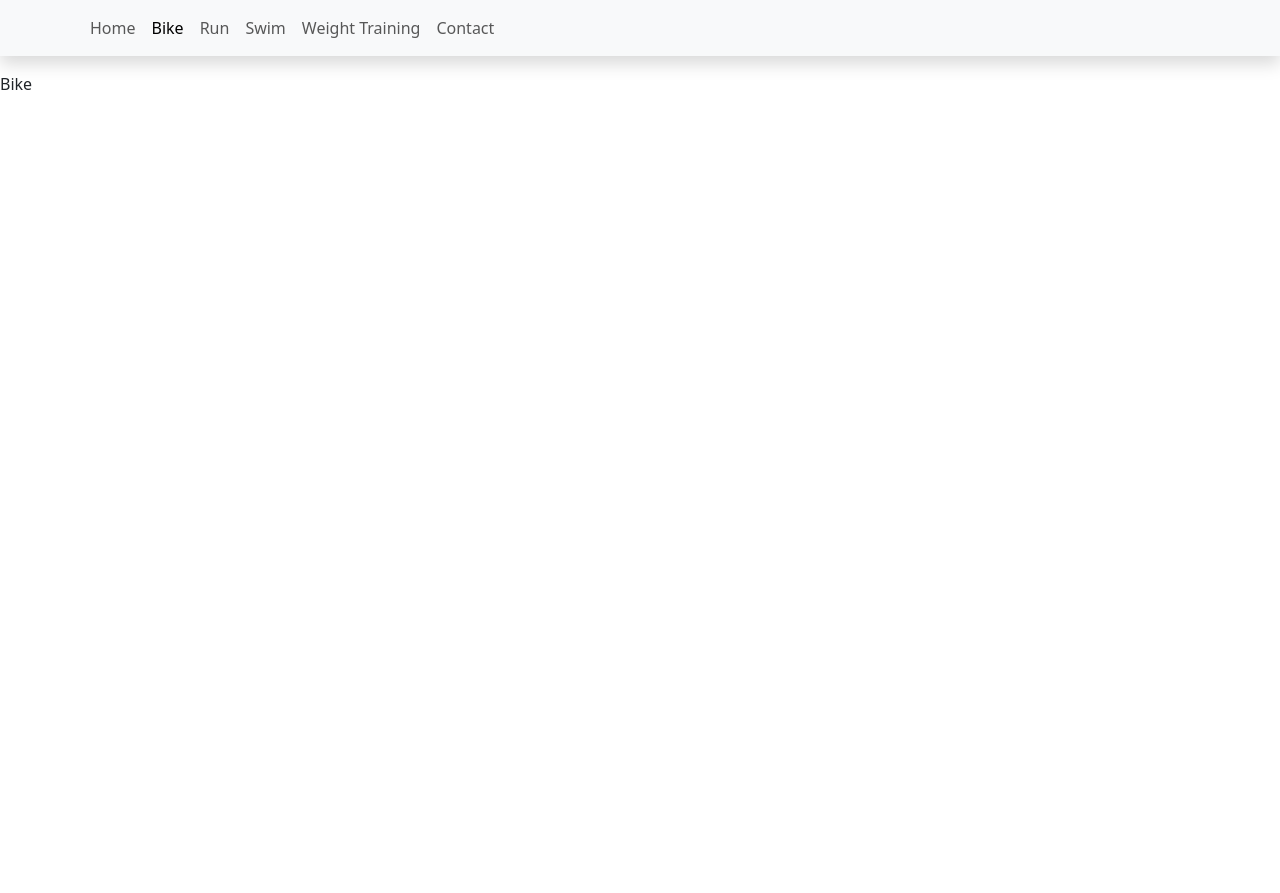
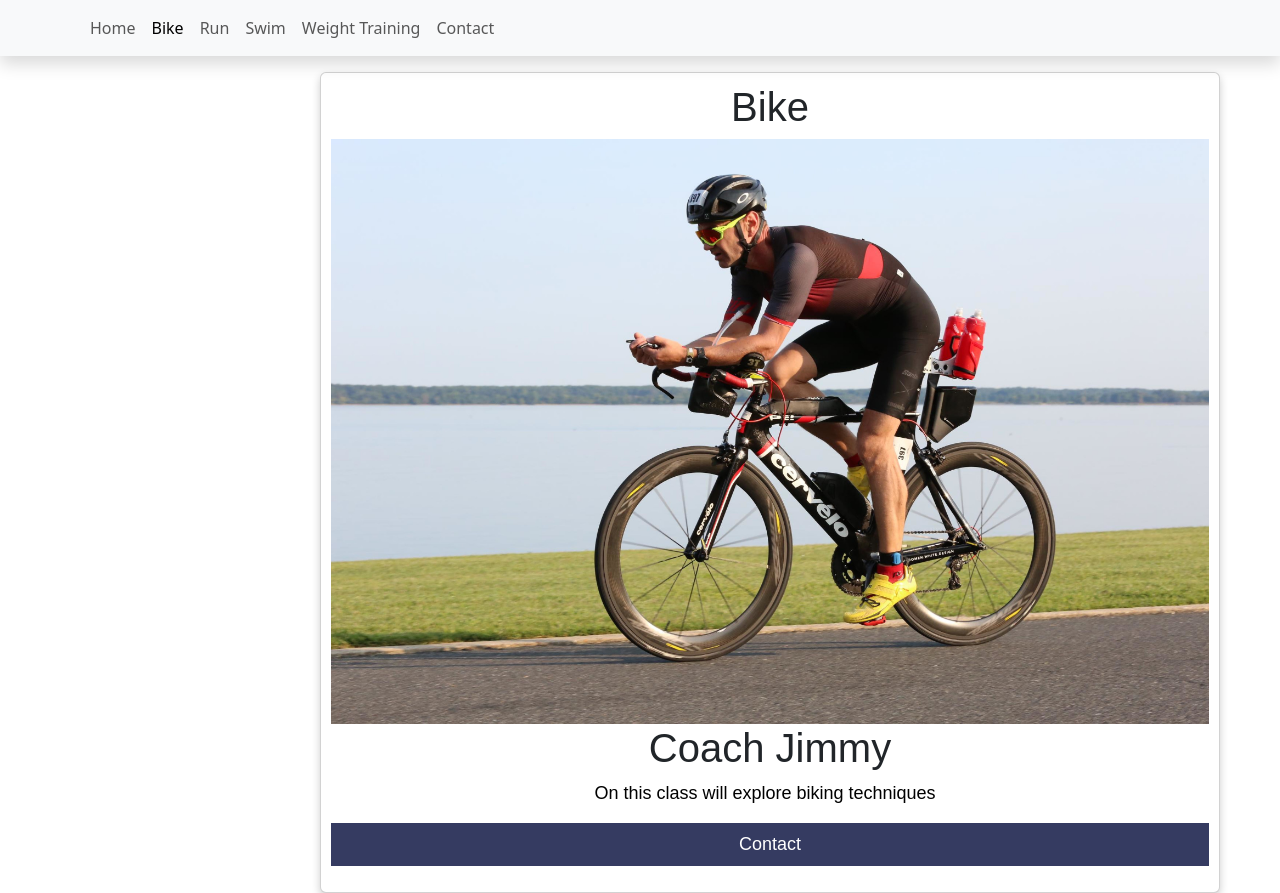
Before and after one commit to rob49157/CoachJimmy, a React (Create React App) app in the folder myapp/: page /Bike in a window 1280 px wide. Before the commit the page ends 800 px from the top, so only its background shows below. Built offline with nearby package versions, Linux system fonts and the light colour scheme; a web font is replaced by a local one.

Commit message:
deployment

```diff
--- a/myapp/package.json
+++ b/myapp/package.json
@@ -2,6 +2,7 @@
   "name": "myapp",
   "version": "0.1.0",
   "private": true,
+  "homepage": "https://rob49157.github.io/CoachJimmy",
   "dependencies": {
     "@emailjs/browser": "^3.10.0",
     "@material-ui/core": "^4.12.4",
@@ -21,6 +22,8 @@
     "web-vitals": "^2.1.4"
   },
   "scripts": {
+    "predeploy": "npm run build",
+     "deploy": "gh-pages -d build",
     "start": "react-scripts start",
     "build": "react-scripts build",
     "test": "react-scripts test",
@@ -43,5 +46,8 @@
       "last 1 firefox version",
       "last 1 safari version"
     ]
+  },
+  "devDependencies": {
+    "gh-pages": "^5.0.0"
   }
 }
--- a/myapp/src/components/Bike.js
+++ b/myapp/src/components/Bike.js
@@ -1,9 +1,30 @@
 import React from 'react'
+import {useNavigate } from "react-router-dom";
+
+import Bikepic from "../images/Bikepic.jpg"
 
 function Bike() {
+  const navigate= useNavigate()
+  const handleClick= () => navigate('/Contact')
   return (
-    <div>Bike</div>
-  )
+    <div className="card">
+    <h1>Bike</h1>
+    <img src={Bikepic} className="image"></img>
+    <h1> Coach Jimmy</h1>
+    <p class="title">
+      On this class will explore biking techniques
+    </p>
+
+
+
+      <p>
+        <button type="button" onClick={handleClick} >Contact</button>
+      </p>
+
+    {/* <Experience/> */}
+  </div>
+);
 }
 
+
 export default Bike
--- a/myapp/src/components/Cards.css
+++ b/myapp/src/components/Cards.css
@@ -53,12 +53,12 @@ h1 {
   text-decoration: none;
 }
 
-.cards__item__pic-wrap {
+/* .cards__item__pic-wrap {
   position: relative;
   width: 100%;
   padding-top: 67%;
   overflow: hidden;
-}
+} */
 
 .fade-img {
   animation-name: fade-img;
--- a/myapp/src/components/Run.js
+++ b/myapp/src/components/Run.js
@@ -1,9 +1,30 @@
 import React from 'react'
+import {useNavigate } from "react-router-dom";
+
+
+import Runpic from "../images/running.jpg"
 
 function Run() {
+  const navigate= useNavigate()
+  const handleClick= () => navigate('/Contact')
   return (
-    <div>Run</div>
-  )
+    <div className="card">
+    <h1>Runnning</h1>
+    <img src={Runpic} className="image"></img>
+    <h1> Coach Jimmy</h1>
+    <p class="title">
+     On this class will focus on Running techniques
+    </p>
+
+
+
+      <p>
+        <button type="button" onClick={handleClick} >Contact</button>
+      </p>
+
+    {/* <Experience/> */}
+  </div>
+);
 }
 
 export default Run
--- a/myapp/src/components/Swim.js
+++ b/myapp/src/components/Swim.js
@@ -1,7 +1,33 @@
 import React from 'react'
+import {useNavigate } from "react-router-dom";
+import Swimpic from "../images/swim.webp"
+
+
+
+
+
 
 export default function Swim() {
+
+  const navigate= useNavigate()
+  const handleClick= () => navigate('/Contact')
+
   return (
-    <div>Swim</div>
+   <div className="card">
+    <h1>Swimming</h1>
+    <img src={Swimpic} className="image"></img>
+    <h1> Coach Jimmy</h1>
+    <p class="title">
+     On this class will focus on swimming techniques
+    </p>
+
+
+
+      <p>
+        <button type="button" onClick={handleClick} >Contact</button>
+      </p>
+
+    {/* <Experience/> */}
+  </div>
   )
 }
--- a/myapp/src/components/Weighttraining.js
+++ b/myapp/src/components/Weighttraining.js
@@ -1,8 +1,29 @@
 import React from 'react'
+import {useNavigate } from "react-router-dom";
+import WeightTraining1 from "../images/WeightTraining.jpg"
 
 function Weighttraining() {
+
+  const navigate= useNavigate()
+  const handleClick= () => navigate('/Contact')
+
   return (
-    <div>Weighttraining</div>
+       <div className="card">
+    <h1>WeightTraining</h1>
+    <img src={WeightTraining1} className="image"></img>
+    <h1> Coach Jimmy</h1>
+    <p class="title">
+      On this class will focus on Muscle Definition
+    </p>
+
+
+
+      <p>
+        <button type="button" onClick={handleClick} >Contact</button>
+      </p>
+
+    {/* <Experience/> */}
+  </div>
   )
 }
 
```
Also changed, not shown: 1 other file (tests, documents, lock files or other folders).
